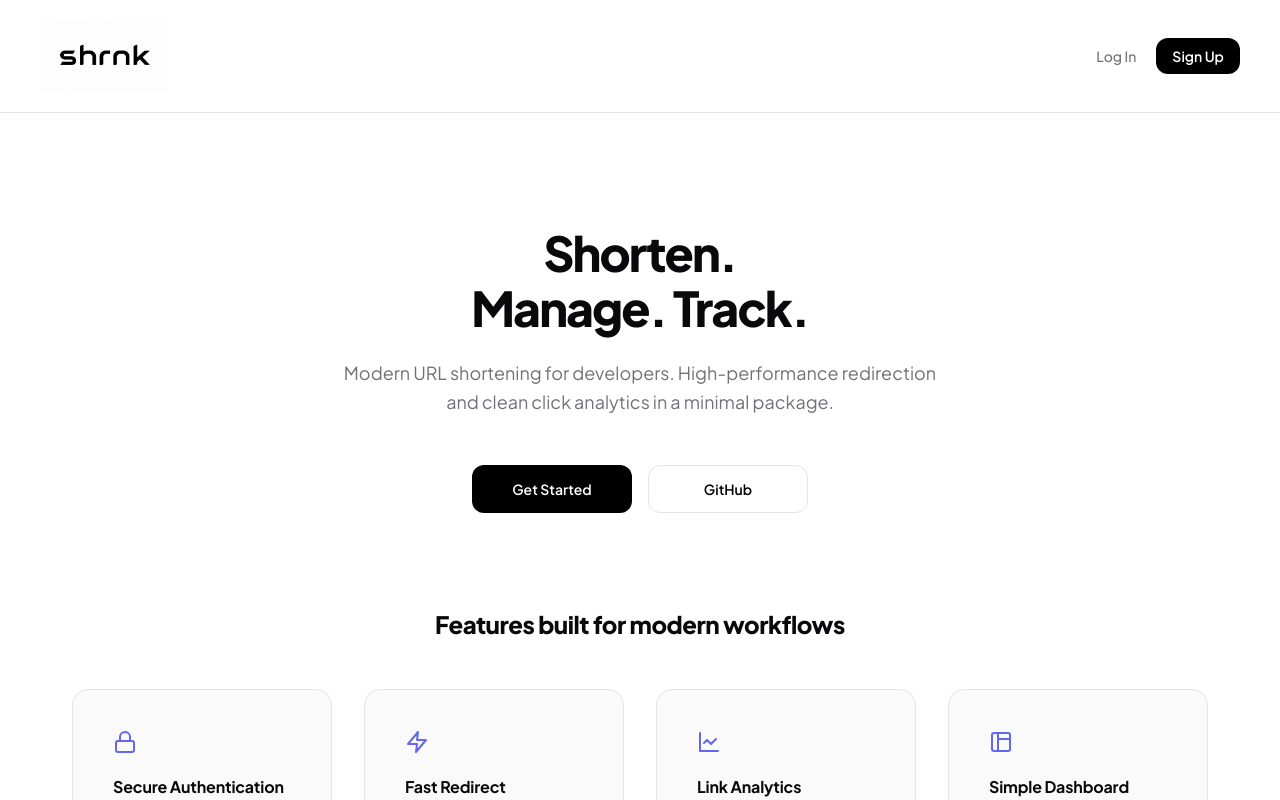
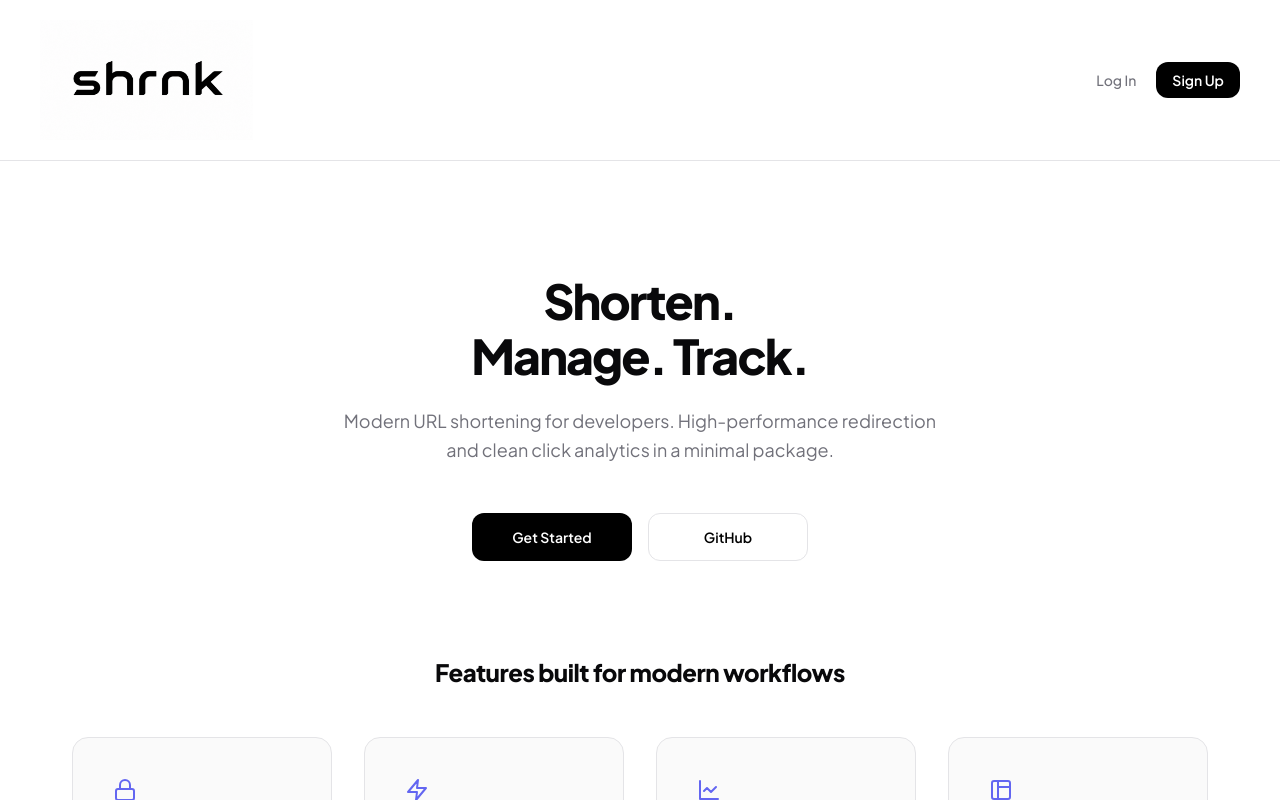
Before and after one commit to Archaeopteryx00/shrnk, a React (Vite) app in the folder frontend/: page / in a window 1280 px wide. Shown: the top 800 px of the page. Built offline with nearby package versions, Linux system fonts and the light colour scheme; no server answers.

Commit message:
style: increase navbar logo height to 120px

```diff
--- a/frontend/src/index.css
+++ b/frontend/src/index.css
@@ -117,7 +117,7 @@ body, .body {
 }
 
 .logo img {
-  height: 72px;
+  height: 120px;
   width: auto;
   object-fit: contain;
 }
```
